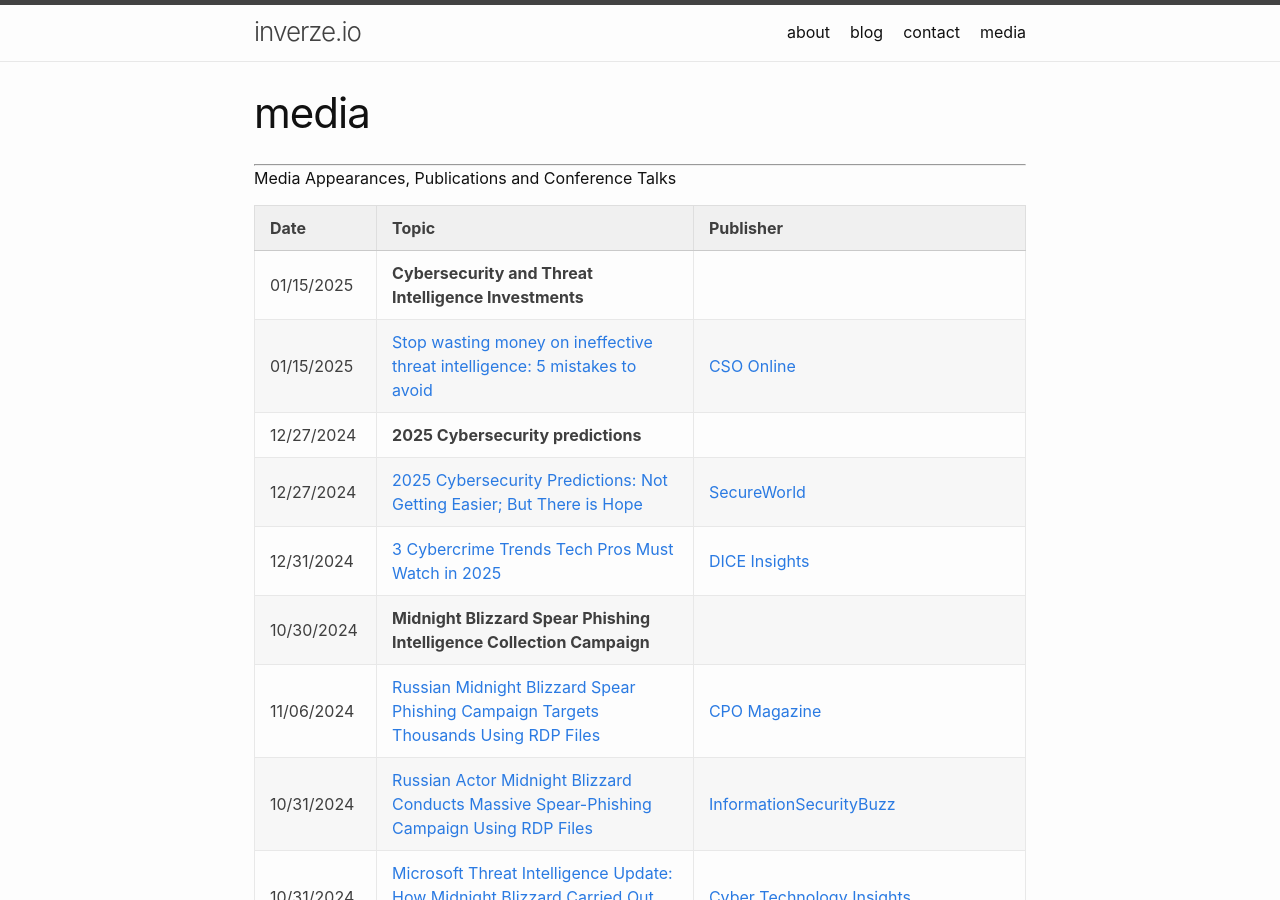
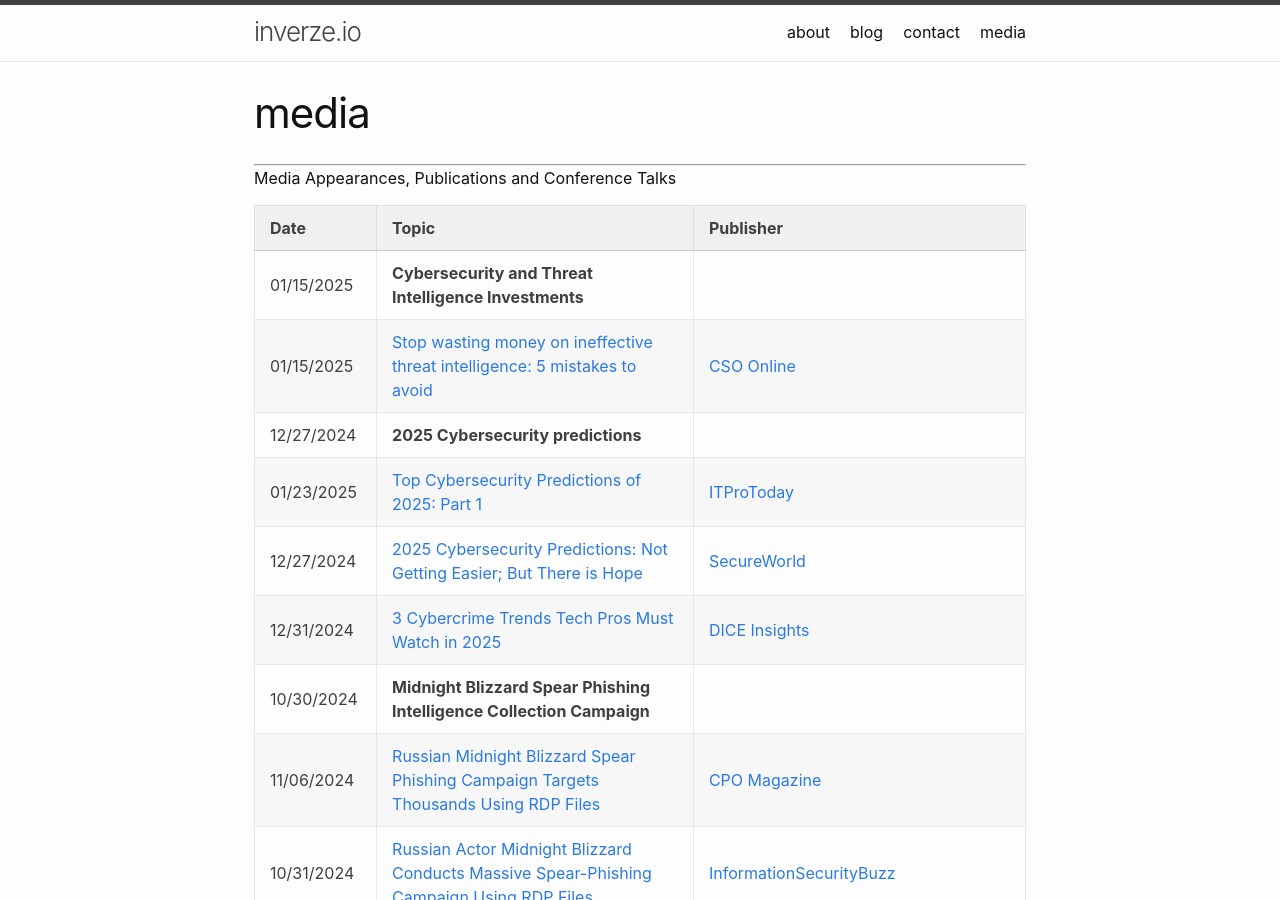
Before and after one commit to inverzeio/blog, a Jekyll site: the page built from media.md, in a window 1280 px wide and 900 px high. Built offline with Jekyll 4.4.1, drawn with Linux system fonts in a browser that asks for light colours.

Commit message:
Update media.md

```diff
--- a/media.md
+++ b/media.md
@@ -12,6 +12,7 @@ Media Appearances, Publications and Conference Talks
 | 01/15/2025 | **Cybersecurity and Threat Intelligence Investments**
 | 01/15/2025 | [Stop wasting money on ineffective threat intelligence: 5 mistakes to avoid](https://www.csoonline.com/article/3624136/stop-wasting-money-on-ineffective-threat-intelligence-5-mistakes-to-avoid.html) | [CSO Online](https://www.csoonline.com) |
 | 12/27/2024 | **2025 Cybersecurity predictions** |
+| 01/23/2025 | [Top Cybersecurity Predictions of 2025: Part 1](http://www.itprotoday.com/it-security/cybersecurity-trends-and-predictions-2025-from-industry-insiders) | [ITProToday](https://www.itprotoday.com) |
 | 12/27/2024 | [2025 Cybersecurity Predictions: Not Getting Easier; But There is Hope](https://www.secureworld.io/industry-news/cybersecurity-predictions-for-2025) | [SecureWorld](https://www.secureworld.io/) |
 | 12/31/2024 | [3 Cybercrime Trends Tech Pros Must Watch in 2025](https://www.dice.com/career-advice/3-cybercrime-trends-tech-pros-must-watch-in-2025) | [DICE Insights](https://www.dice.com) |
 | 10/30/2024 | **Midnight Blizzard Spear Phishing Intelligence Collection Campaign** ||
```
